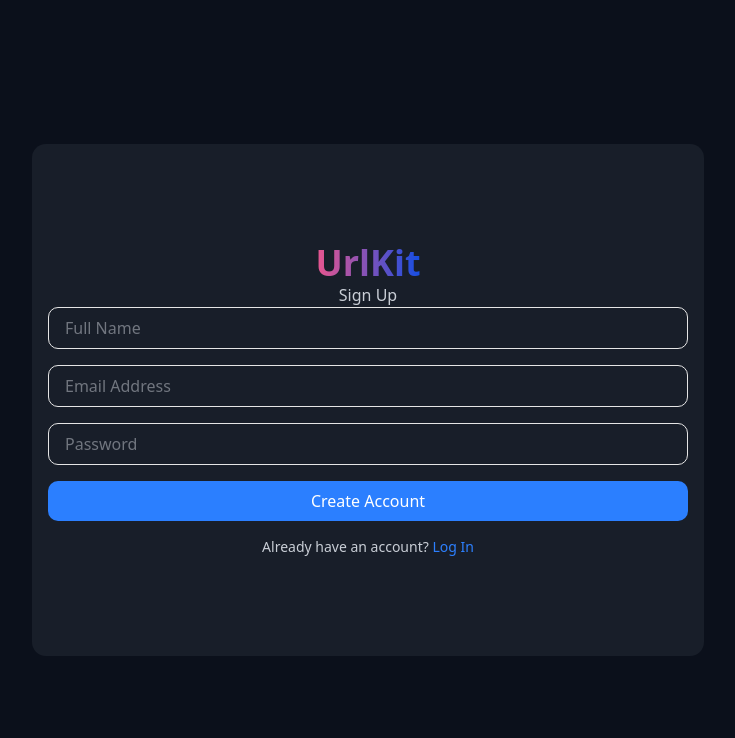
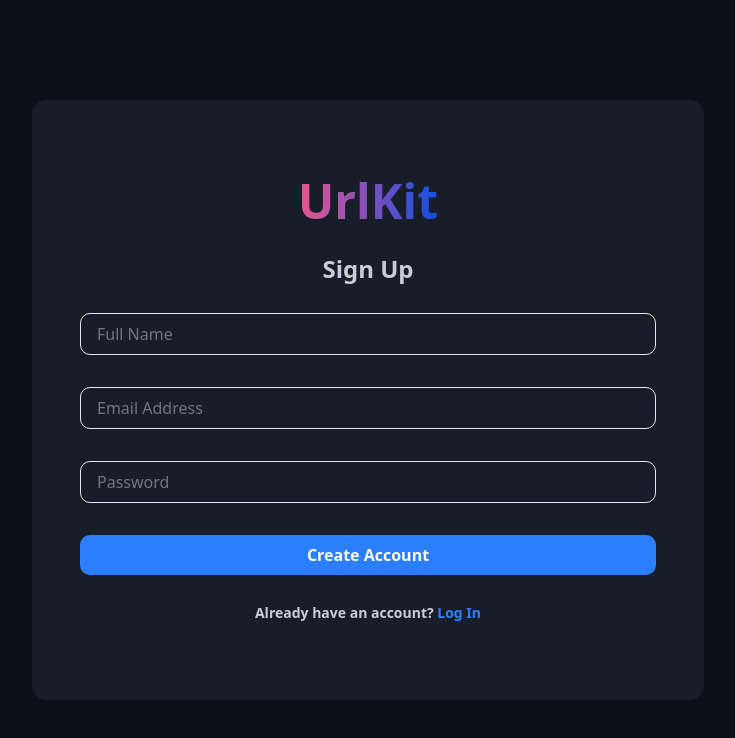
Before and after one commit to Mutashim99/UrlKit-UI, a React (Vite) app: page /auth/signup in a window 1280 px wide. Shown: the top 738 px of the page, without its empty margins (272-1007 px from the left). Built offline with nearby package versions, Linux system fonts and the light colour scheme; no server answers.

Commit message:
refactor: login and signup  pages design patch

```diff
--- a/src/pages/Login.jsx
+++ b/src/pages/Login.jsx
@@ -47,18 +47,18 @@ const Login = () => {
 
   return (
     <div className="w-full bg-[#0B101B] h-screen text-[#C9CED6] flex flex-col items-center justify-center p-4">
-      <div className="w-full max-w-2xl p-6 bg-[#181E29] rounded-xl flex flex-col items-center justify-center">
+      <div className="w-full md:min-h-[600px] max-w-2xl p-6 bg-[#181E29] rounded-xl flex flex-col items-center justify-center gap-3">
         <h1
-          className="md:text-4xl text-3xl font-bold bg-clip-text text-transparent mb-4"
+          className="md:text-5xl text-3xl font-bold bg-clip-text text-transparent mb-4"
           style={{
             backgroundImage: "linear-gradient(to right, #EB568E,#144EE3)",
           }}
         >
           UrlKit
         </h1>
-        <h2 className="text-xl mb-4">Log In</h2>
+        <h2 className="text-2xl font-bold mb-4">Log In</h2>
 
-        <form className="space-y-4 w-full" onSubmit={handleLogin}>
+        <form className="space-y-4 w-full max-w-xl flex flex-col items-center justify-center gap-4" onSubmit={handleLogin}>
           <input
             type="email"
             name="email"
@@ -79,7 +79,7 @@ const Login = () => {
           />
           <button
             type="submit"
-            className="w-full bg-blue-500 text-white py-2 rounded-lg hover:bg-blue-600 transition"
+            className="w-full cursor-pointer font-bold bg-blue-500 text-white py-2 rounded-lg hover:bg-blue-600 transition"
           >
             {loginLoading ? "..." : "Login"}
           </button>
@@ -87,7 +87,7 @@ const Login = () => {
 
         {msg && (
           <p
-            className={`mt-4 text-sm ${
+            className={`mt-4 text-sm font-bold${
               msgType === "success" ? "text-green-400" : "text-red-400"
             }`}
           >
@@ -96,14 +96,17 @@ const Login = () => {
         )}
 
         {resendVerification && (
-          <p className="text-center text-sm mt-4">
-            <Link to="/resend-verification-email" className="text-blue-500 hover:underline">
+          <p className="text-center font-bold text-sm mt-4">
+            <Link
+              to="/resend-verification-email"
+              className="text-blue-500 hover:underline"
+            >
               Resend email verification
             </Link>
           </p>
         )}
 
-        <p className="text-center text-sm mt-4">
+        <p className="text-center text-sm mt-4 font-bold">
           Don't have an account?{" "}
           <Link to="/auth/signup" className="text-blue-500 hover:underline">
             Sign Up
--- a/src/pages/Signup.jsx
+++ b/src/pages/Signup.jsx
@@ -8,7 +8,7 @@ const Signup = () => {
   const [email, setEmail] = useState("");
   const [password, setPassword] = useState("");
   const [msg, setMsg] = useState("");
-  const navigate = useNavigate()
+  const navigate = useNavigate();
 
   useEffect(() => {
     if (!msg) return;
@@ -27,8 +27,9 @@ const Signup = () => {
         setName("");
         setEmail("");
         setPassword("");
-        setMsg("Signed Up successfully! Please check your inbox for email verification");
-
+        setMsg(
+          "Signed Up successfully! Please check your inbox for email verification"
+        );
 
         setTimeout(() => {
           navigate("/auth/login");
@@ -41,10 +42,10 @@ const Signup = () => {
 
   return (
     <div className="w-full bg-[#0B101B] h-screen text-[#C9CED6] flex flex-col items-center justify-center p-4">
-      <div className="w-full max-w-2xl p-4 bg-[#181E29] rounded-xl h-2/3 flex flex-col items-center justify-center ">
+      <div className="w-full md:min-h-[600px] max-w-2xl p-6 bg-[#181E29] rounded-xl flex flex-col items-center justify-center gap-3 ">
         <div>
           <h1
-            className="md:text-4xl text-3xl font-bold bg-clip-text text-transparent"
+            className="md:text-5xl text-3xl font-bold bg-clip-text text-transparent mb-4"
             style={{
               backgroundImage: "linear-gradient(to right, #EB568E,#144EE3)",
             }}
@@ -52,8 +53,8 @@ const Signup = () => {
             UrlKit
           </h1>
         </div>
-        <h2>Sign Up</h2>
-        <form className="space-y-4" onSubmit={handleSignup}>
+        <h2 className="text-2xl font-bold mb-4">Sign Up</h2>
+        <form className="space-y-4 w-full max-w-xl flex flex-col items-center justify-center gap-4" onSubmit={handleSignup}>
           <input
             type="text"
             name="name"
@@ -83,13 +84,13 @@ const Signup = () => {
           />
           <button
             type="submit"
-            className="w-full bg-blue-500 text-white py-2 rounded-lg hover:bg-blue-600 transition"
+            className="w-full cursor-pointer font-bold bg-blue-500 text-white py-2 rounded-lg hover:bg-blue-600 transition"
           >
             Create Account
           </button>
-          {msg && <p>{msg}</p>}
+          {msg && <p className="mt-4 text-sm font-bold">{msg}</p>}
         </form>
-        <p className="text-center text-sm mt-4">
+        <p className="text-center text-sm mt-4 font-bold">
           Already have an account?{" "}
           <Link to="/auth/login" className="text-blue-500 hover:underline">
             Log In
```
